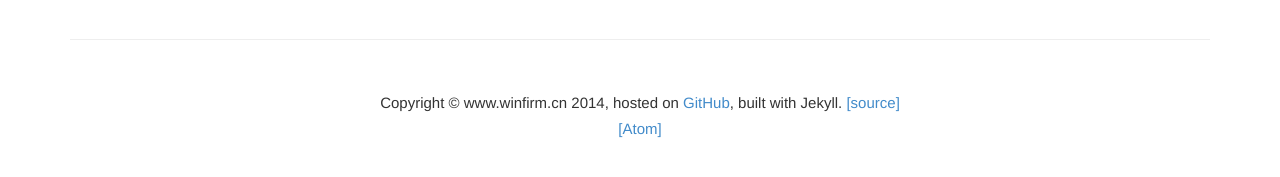
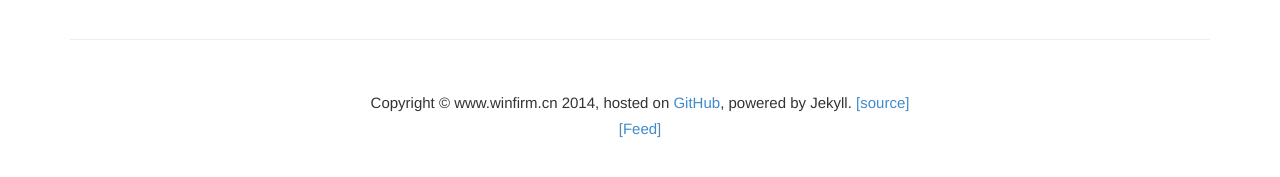
Before and after one commit to wdyggh/wdyggh.github.com, a Jekyll site: the page built from index.html, in a window 1280 px wide and 900 px high, scrolled down 1668 px. Shown: the part 697-874 px from the top of the window. Built offline with Jekyll 4.4.1, drawn with Linux system fonts in a browser that asks for light colours; Markdown is read by kramdown in place of the engine named in the settings; the list of posts is cut into pages by our own code; comment, search, counter and statistics services are not loaded.

Commit message:
update copyright.html

```diff
--- a/_includes/copyright.html
+++ b/_includes/copyright.html
@@ -1,7 +1,7 @@
             <p align="center">
-              Copyright &copy; www.winfirm.cn 2014, hosted on <a href="https://github.com/panxw">GitHub</a>, built with Jekyll. <a href="https://github.com/panxw/panxw.github.com">[source]</a>
+				Copyright &copy; www.winfirm.cn 2014, hosted on <a href="https://github.com/panxw">GitHub</a>, powered by Jekyll. <a href="https://github.com/panxw/panxw.github.com">[source]</a>
 				<br/>
-				 <a href="http://www.winfirm.cn/atom.xml">[Atom]</a>
+				 <a href="http://www.winfirm.cn/atom.xml">[Feed]</a>
 				<br/>
-				 <font size=1px><script src="http://s22.cnzz.com/stat.php?id=5868355&web_id=5868355" language="JavaScript"></script></font>
+				 <div style="display:none;"><script src="http://s22.cnzz.com/stat.php?id=5868355&web_id=5868355" language="JavaScript"></script></div>
             </p>
```
